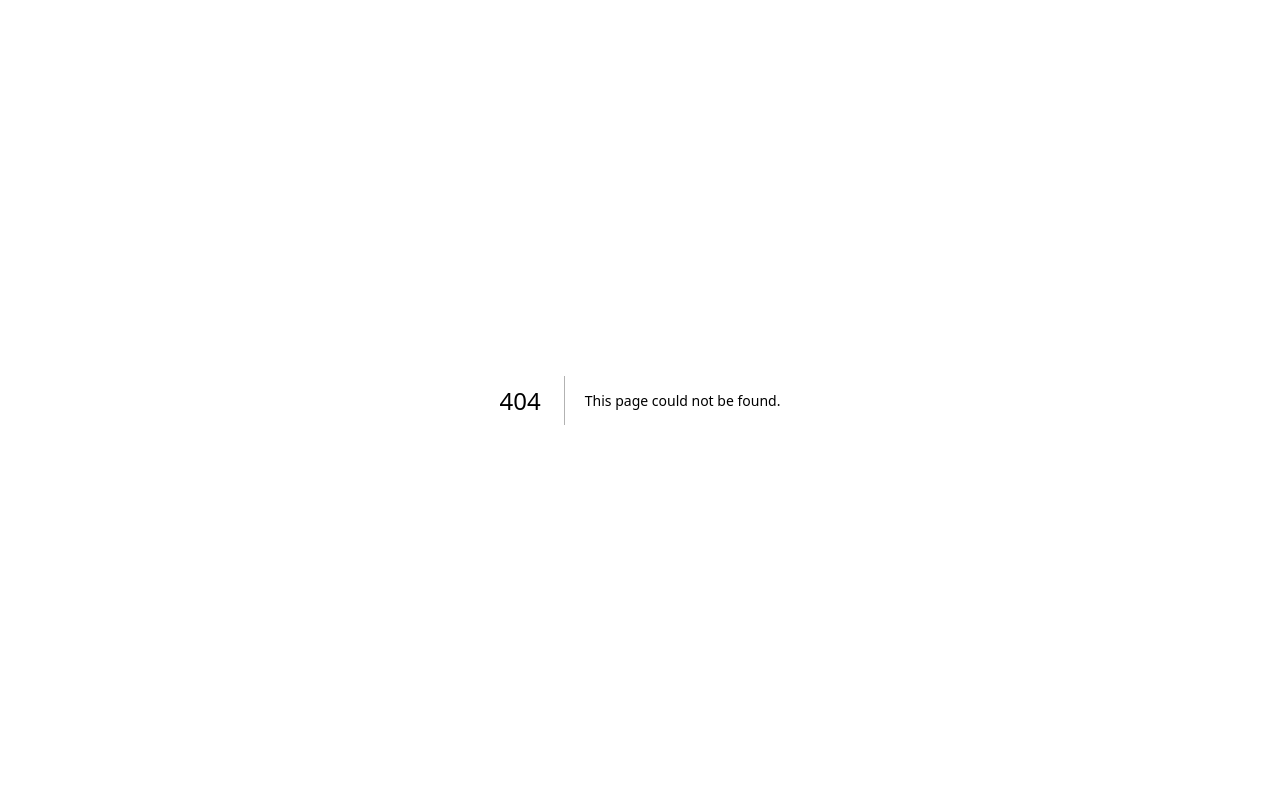
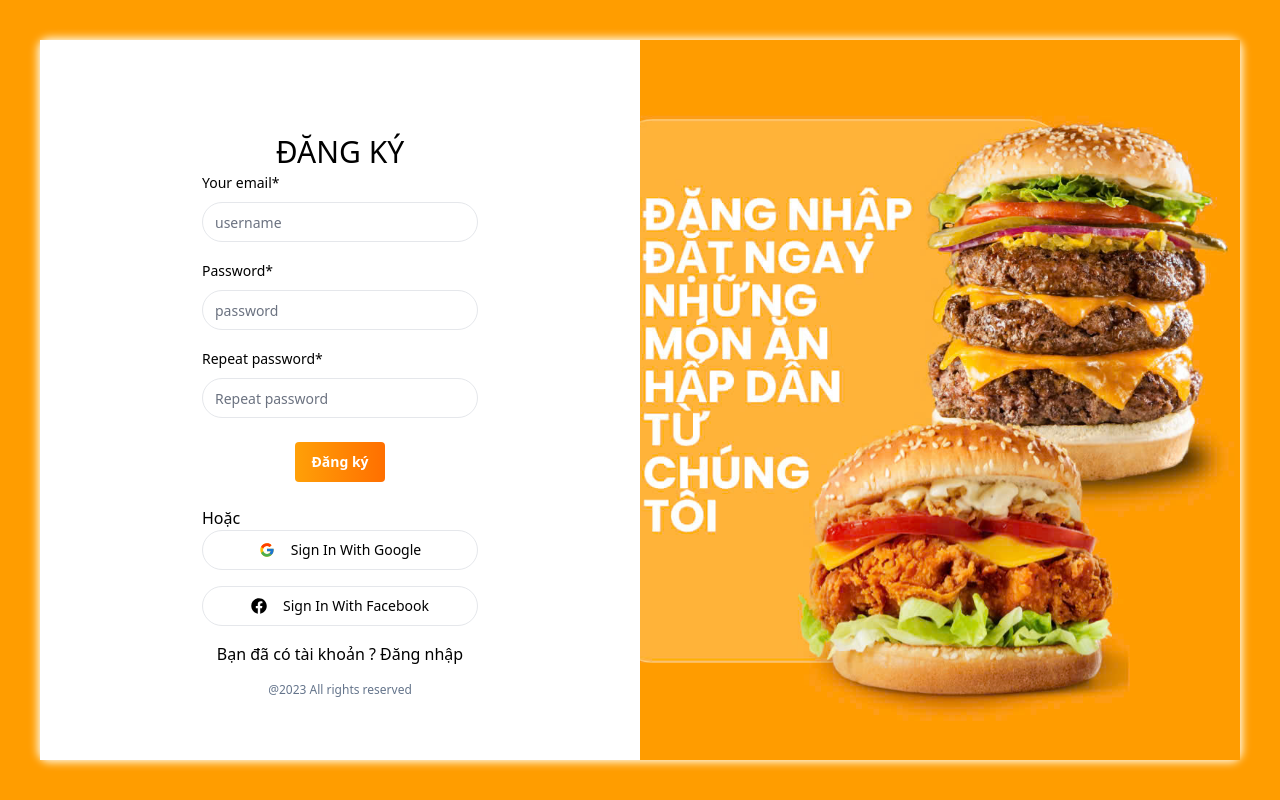
Before and after one commit to Qu4nToo/do-an-chuyen-nganh, a Next.js app: page /register in a window 1280 px wide. Before the commit this address had no page. Built offline with nearby package versions, Linux system fonts and the light colour scheme.

Commit message:
push login and register

```diff
--- a/app/globals.css
+++ b/app/globals.css
@@ -59,6 +59,7 @@
   }
 }
 
+
 @layer base {
   * {
     @apply border-border;
@@ -67,3 +68,17 @@
     @apply bg-background text-foreground;
   }
 }
+.box-anim {
+  border-radius: 10px; /* Adjust as needed */
+
+  animation: glow 3s infinite alternate;
+}
+
+@keyframes glow {
+  0% {
+    box-shadow: 0 0 5px 0 #fffbeb; /* Initial box shadow */
+  }
+  100% {
+    box-shadow: 0 0 20px 10px #fffbeb; /* Adjust glow effect */
+  }
+}
--- /dev/null
+++ b/app/login/page.tsx
@@ -0,0 +1,25 @@
+import { Button } from '@/components/ui/button';
+import { Input } from '@/components/ui/input';
+import { Label } from '@/components/ui/label';
+import Image from 'next/image';
+import Link from 'next/link';
+import { FcGoogle } from 'react-icons/fc';
+import { FaFacebook } from "react-icons/fa";
+import { Login,RSign } from '@/components/features/sign';
+
+export default function Home() {
+  return (
+    <main className="bg-[#FF9D00] h-screen flex items-center justify-center p-10">
+      <div className="grid w-full h-full grid-cols-1 bg-white box-anim md:grid-cols-2">
+        <div className="bg-white text-black flex items-center justify-center flex-col">
+          <div className="my-4">
+          </div>
+          <div><Login/></div>
+        </div>
+        <div className="relative hidden md:block">
+        <div><RSign/></div>
+        </div>
+      </div>
+    </main>
+  );
+}
--- /dev/null
+++ b/app/register/page.tsx
@@ -0,0 +1,25 @@
+import { Button } from '@/components/ui/button';
+import { Input } from '@/components/ui/input';
+import { Label } from '@/components/ui/label';
+import Image from 'next/image';
+import Link from 'next/link';
+import { FcGoogle } from 'react-icons/fc';
+import { FaFacebook } from "react-icons/fa";
+import { Sign,RSign } from '@/components/features/sign';
+
+export default function Home() {
+  return (
+    <main className="bg-[#FF9D00] h-screen flex items-center justify-center p-10">
+      <div className="grid w-full h-full grid-cols-1 bg-white box-anim md:grid-cols-2">
+        <div className="bg-white text-black flex items-center justify-center flex-col">
+          <div className="my-4">
+          </div>
+          <div><Sign/></div>
+        </div>
+        <div className="relative hidden md:block">
+        <div><RSign/></div>
+        </div>
+      </div>
+    </main>
+  );
+}
--- a/components/features/navigation.tsx
+++ b/components/features/navigation.tsx
@@ -11,7 +11,7 @@ import { Bars3Icon, BellIcon, XMarkIcon } from "@heroicons/react/24/outline";
 import Link from "next/link";
 import { FontAwesomeIcon } from "@fortawesome/react-fontawesome";
 import { faUser } from "@fortawesome/free-solid-svg-icons";
-function classNames(...classes) {
+function classNames(...classes: string[]) {
   return classes.filter(Boolean).join(" ");
 }
 const navigation = [
@@ -108,13 +108,13 @@ export default function Navbar() {
               <span className="sr-only">View notifications</span>
               <BellIcon aria-hidden="true" className="h-6 w-6" />
             </button>
-            <Link href="/Login">
+            <Link href="/login">
               <button
                 type="button"
                 className="relative rounded-full bg-gray-800 p-1 text-gray-400 hover:text-white focus:outline-none focus:ring-2 focus:ring-white focus:ring-offset-2 focus:ring-offset-gray-800"
               >
                 <span className="absolute -inset-1.5" />
-                <span className="sr-only">Login</span>
+                <span className="sr-only">login</span>
                 <FontAwesomeIcon icon={faUser} className="h-5 w-6" />
               </button>
             </Link>
--- /dev/null
+++ b/components/features/sign.tsx
@@ -0,0 +1,136 @@
+import { Button } from '@/components/ui/button';
+import { Input } from '@/components/ui/input';
+import { Label } from '@/components/ui/label';
+import Image from 'next/image';
+import Link from 'next/link';
+import { FcGoogle } from 'react-icons/fc';
+import { FaFacebook } from "react-icons/fa";
+
+export function Login() {
+    return (
+        <div>
+            <h1 className="text-3xl text-center">ĐĂNG NHẬP</h1>
+
+            <form>
+                <Label htmlFor="username">Username*</Label>
+                <Input
+                    className="mt-2 mb-4 bg-transparent rounded-full"
+                    type="text"
+                    id="username"
+                    placeholder="username"
+                />
+                <Label htmlFor="password">Password*</Label>
+                <Input
+                    className="mt-2 bg-transparent rounded-full"
+                    type="password"
+                    id="password"
+                    placeholder="password"
+                />
+                <br />
+                <center>
+                    <Button className="bg-gradient-to-r from-[#FFA008] to-[#FF6F00] text-white font-bold py-2 px-4 rounded">
+                        Đăng nhập
+                    </Button>
+                </center>
+                <br />
+                <h6><span>Hoặc</span></h6>
+                <Button
+                    className="flex items-center w-full gap-4 px-12 mb-4 bg-transparent rounded-full"
+                    variant="outline"
+                >
+                    <FcGoogle size="25" />
+                    Sign In With Google
+                </Button>
+                <Button
+                    className="flex items-center w-full gap-4 px-12 mb-4 bg-transparent rounded-full"
+                    variant="outline"
+                >
+                    <FaFacebook size="25" />
+                    Sign In With Facebook
+                </Button>
+            </form>
+            <center>
+                <p>Chưa có tài khoản ? <Link href="/register">Đăng ký</Link></p>
+                <p className="mt-4 text-xs text-slate-500">
+                @2023 All rights reserved
+            </p>
+
+            </center>
+
+        </div>
+
+    );
+}
+
+export function RSign() {
+    return (
+            <Image
+                className="object-cover"
+                fill={true}
+                src="/loginimg.jpg"
+                alt="bg-image"
+            />
+    );
+}
+export function Sign() {
+    return (
+        <div>
+            <h1 className="text-3xl text-center">ĐĂNG KÝ</h1>
+
+            <form>
+                <Label htmlFor="username">Your email*</Label>
+                <Input
+                    className="mt-2 mb-4 bg-transparent rounded-full"
+                    type="text"
+                    id="username"
+                    placeholder="username"
+                />
+                <Label htmlFor="password">Password*</Label>
+                <Input
+                    className="mt-2 mb-4 bg-transparent rounded-full"
+                    type="password"
+                    id="password"
+                    placeholder="password"
+                />
+                 <Label htmlFor="password">Repeat password*</Label>
+                <Input
+                    className="mt-2 bg-transparent rounded-full"
+                    type="password"
+                    id="password"
+                    placeholder="Repeat password"
+                />
+                <br />
+                <center>
+                    <Button className="bg-gradient-to-r from-[#FFA008] to-[#FF6F00] text-white font-bold py-2 px-4 rounded">
+                        Đăng ký
+                    </Button>
+                </center>
+                <br />
+                <h6><span>Hoặc</span></h6>
+                <Button
+                    className="flex items-center w-full gap-4 px-12 mb-4 bg-transparent rounded-full"
+                    variant="outline"
+                >
+                    <FcGoogle size="25" />
+                    Sign In With Google
+                </Button>
+                <Button
+                    className="flex items-center w-full gap-4 px-12 mb-4 bg-transparent rounded-full"
+                    variant="outline"
+                >
+                    <FaFacebook size="25" />
+                    Sign In With Facebook
+                </Button>
+            </form>
+            <center>
+                <p>Bạn đã có tài khoản ? <Link href="/login">Đăng nhập</Link></p>
+                <p className="mt-4 text-xs text-slate-500">
+                @2023 All rights reserved
+            </p>
+
+            </center>
+
+        </div>
+
+    );
+}
--- /dev/null
+++ b/components/ui/input.tsx
@@ -0,0 +1,22 @@
+import * as React from "react"
+
+import { cn } from "@/lib/utils"
+
+const Input = React.forwardRef<HTMLInputElement, React.ComponentProps<"input">>(
+  ({ className, type, ...props }, ref) => {
+    return (
+      <input
+        type={type}
+        className={cn(
+          "flex h-10 w-full rounded-md border border-input bg-background px-3 py-2 text-base ring-offset-background file:border-0 file:bg-transparent file:text-sm file:font-medium file:text-foreground placeholder:text-muted-foreground focus-visible:outline-none focus-visible:ring-2 focus-visible:ring-ring focus-visible:ring-offset-2 disabled:cursor-not-allowed disabled:opacity-50 md:text-sm",
+          className
+        )}
+        ref={ref}
+        {...props}
+      />
+    )
+  }
+)
+Input.displayName = "Input"
+
+export { Input }
--- /dev/null
+++ b/components/ui/label.tsx
@@ -0,0 +1,26 @@
+"use client"
+
+import * as React from "react"
+import * as LabelPrimitive from "@radix-ui/react-label"
+import { cva, type VariantProps } from "class-variance-authority"
+
+import { cn } from "@/lib/utils"
+
+const labelVariants = cva(
+  "text-sm font-medium leading-none peer-disabled:cursor-not-allowed peer-disabled:opacity-70"
+)
+
+const Label = React.forwardRef<
+  React.ElementRef<typeof LabelPrimitive.Root>,
+  React.ComponentPropsWithoutRef<typeof LabelPrimitive.Root> &
+    VariantProps<typeof labelVariants>
+>(({ className, ...props }, ref) => (
+  <LabelPrimitive.Root
+    ref={ref}
+    className={cn(labelVariants(), className)}
+    {...props}
+  />
+))
+Label.displayName = LabelPrimitive.Root.displayName
+
+export { Label }
--- a/package.json
+++ b/package.json
@@ -15,6 +15,8 @@
     "@headlessui/react": "^2.2.0",
     "@heroicons/react": "^2.1.5",
     "@material-tailwind/react": "^2.1.10",
+    "@nextui-org/input": "^2.2.5",
+    "@radix-ui/react-label": "^2.1.0",
     "@radix-ui/react-slot": "^1.1.0",
     "@tabler/icons-react": "^3.21.0",
     "class-variance-authority": "^0.7.0",
@@ -26,6 +28,7 @@
     "next-auth": "^4.24.8",
     "react": "^18.3.1",
     "react-dom": "^18.3.1",
+    "react-icons": "^5.3.0",
     "reactjs": "^1.0.0",
     "tailwind-merge": "^2.5.4",
     "tailwindcss-animate": "^1.0.7"
```
Also changed, not shown: public/loginimg.jpg (added), 1 other file (tests, documents, lock files or other folders).
